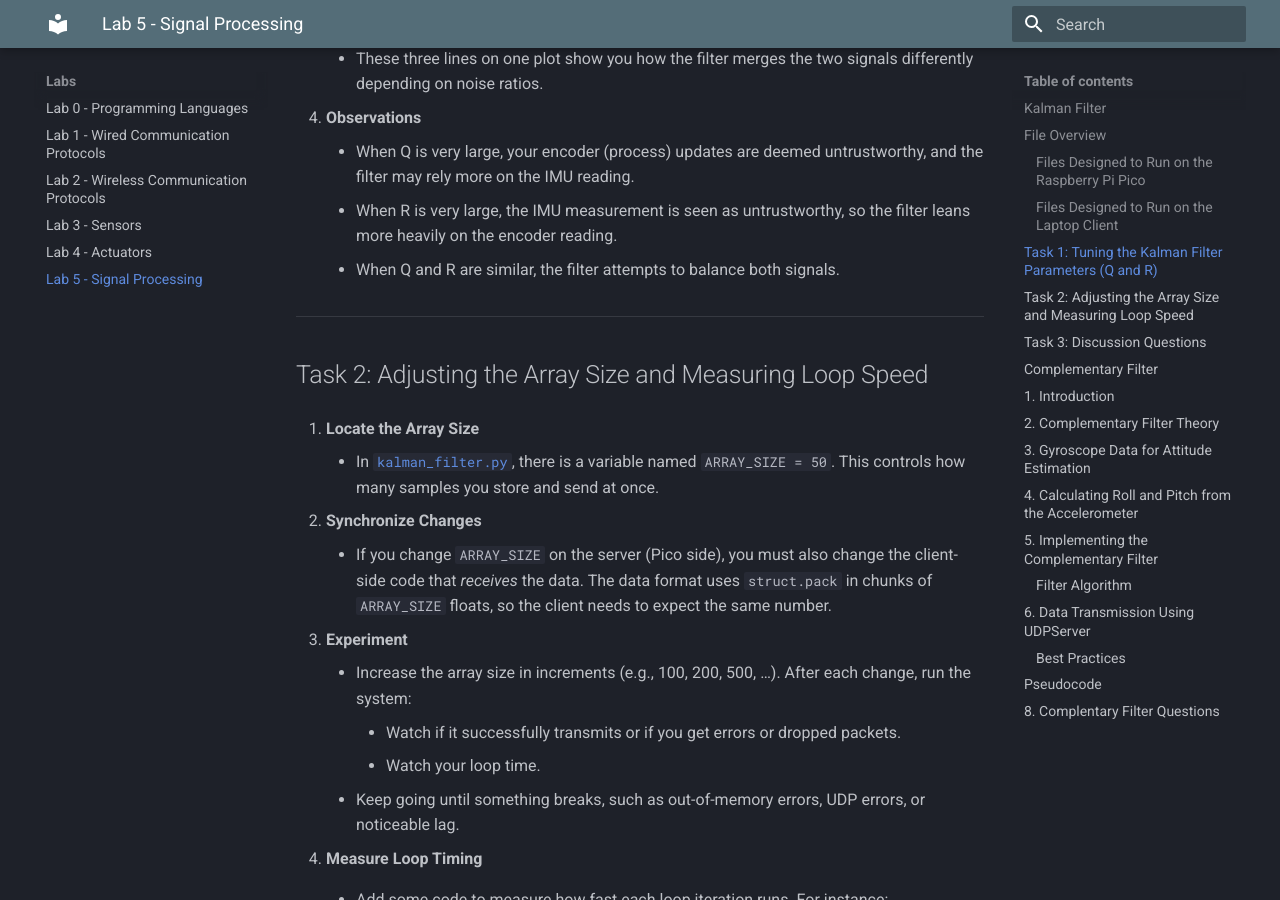
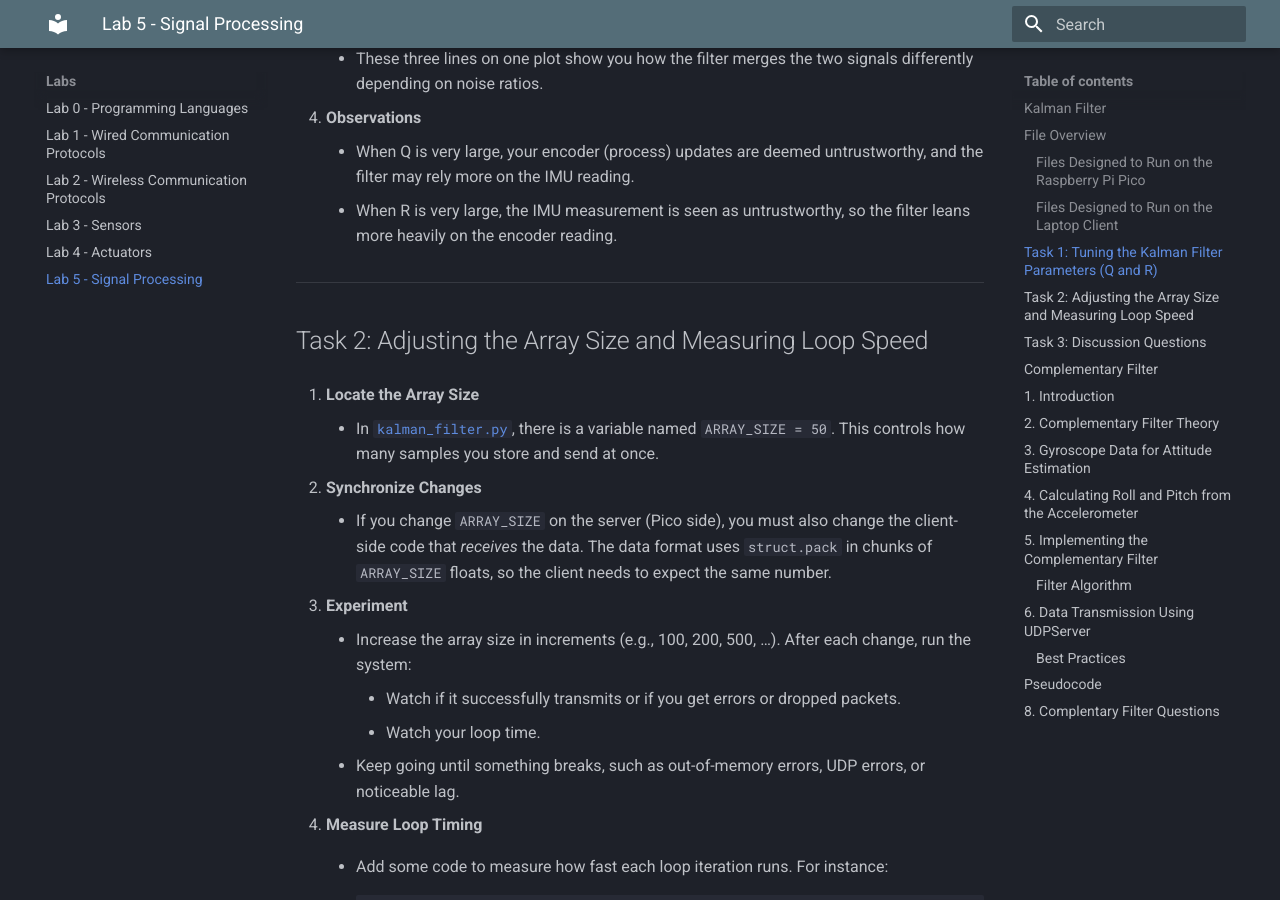
Before and after one commit to CPS-Cornell/course, an MkDocs documentation site: the page built from docs/labs/Lab5/Lab5.md, in a window 1280 px wide and 900 px high, scrolled down 5792 px. Built offline with MkDocs 1.6.1 and Material for MkDocs 9.7.7, drawn with Linux system fonts in a browser that asks for light colours.

Commit message:
updated lab 5

```diff
--- a/docs/labs/Lab5/Lab5.md
+++ b/docs/labs/Lab5/Lab5.md
@@ -161,7 +161,6 @@ The following files are **not** intended for the Pico. They are used on your **l
 
     - When Q is very large, your encoder (process) updates are deemed untrustworthy, and the filter may rely more on the IMU reading.
     - When R is very large, the IMU measurement is seen as untrustworthy, so the filter leans more heavily on the encoder reading.
-    - When Q and R are similar, the filter attempts to balance both signals.
 
 ---
 
```
